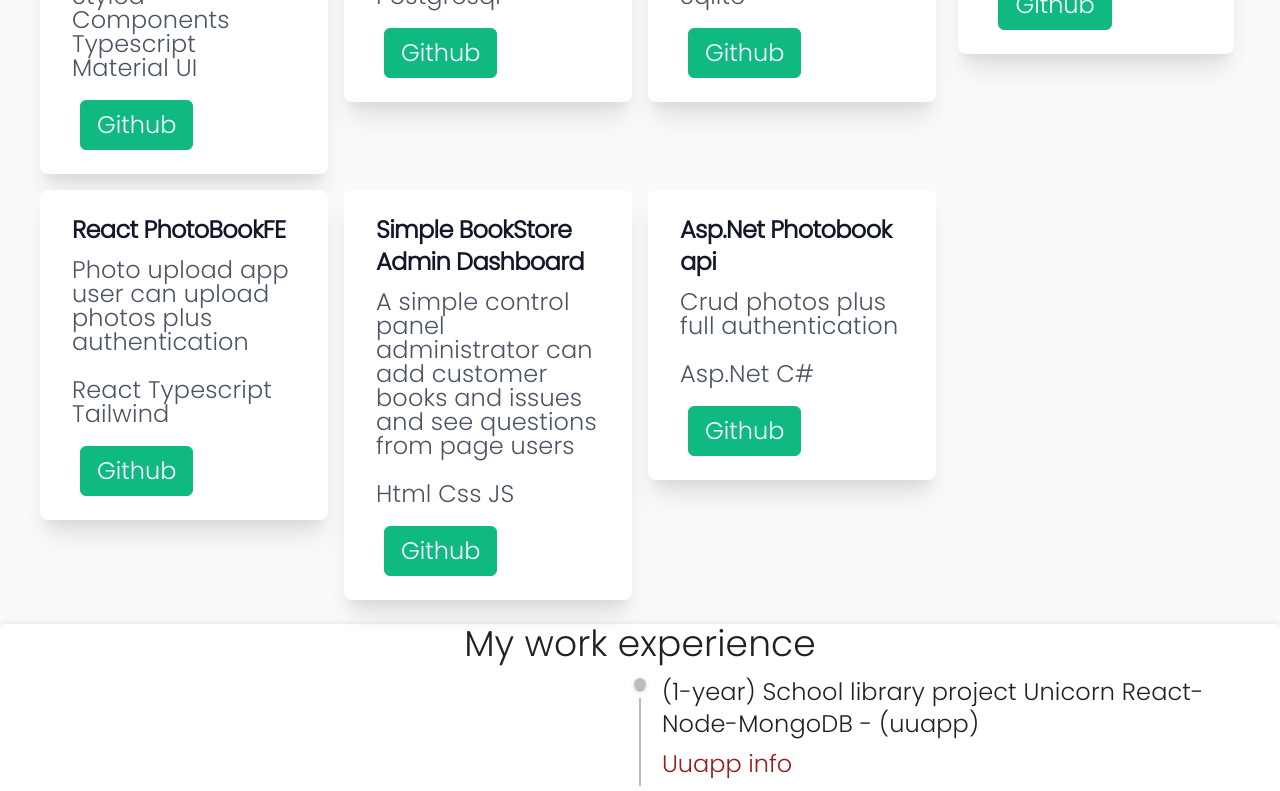
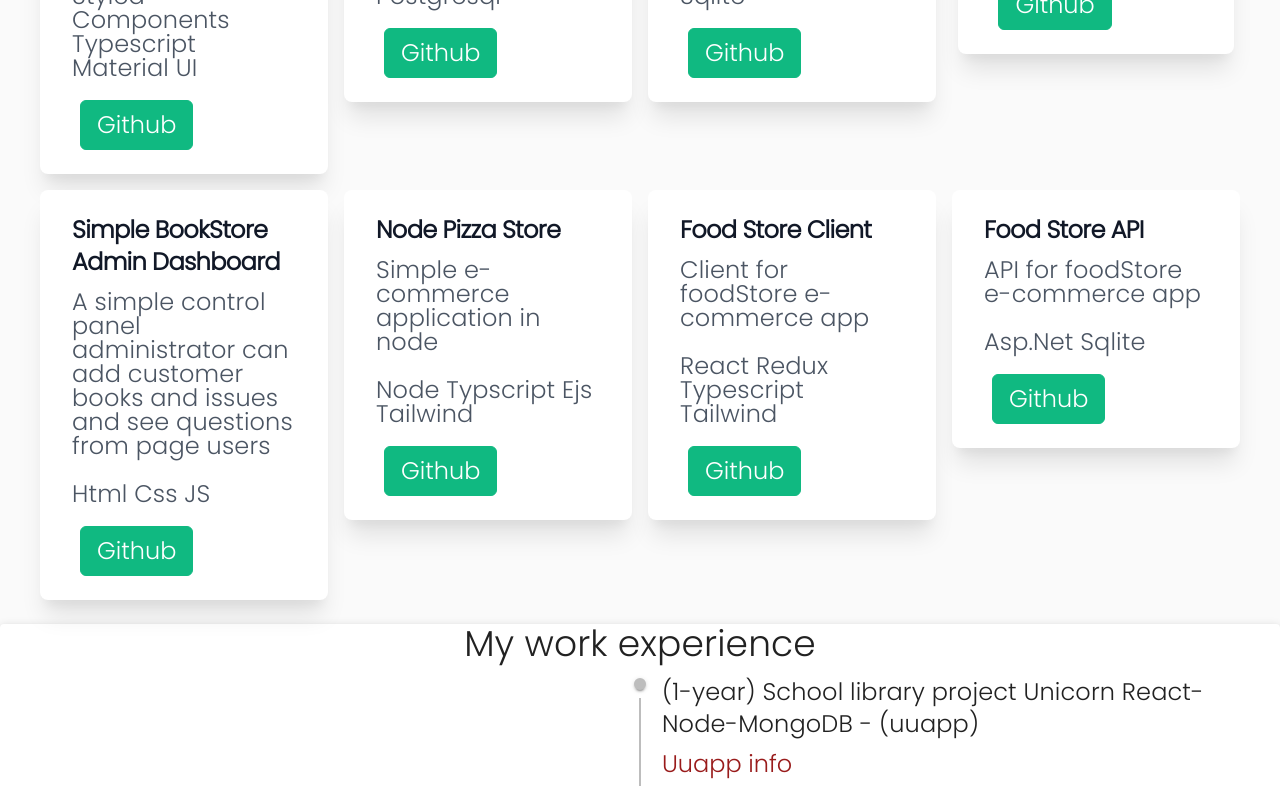
Before and after one commit to peterdinis/Portfolio-Dinis, a React (Create React App) app: page / in a window 1280 px wide. Shown: the part 2121-2912 px from the top of the page. Built offline with nearby package versions, Linux system fonts and the light colour scheme.

Commit message:
Update info

```diff
--- a/src/components/home/Images.jsx
+++ b/src/components/home/Images.jsx
@@ -27,8 +27,8 @@ function Images() {
           className="w-18"
         />
         <img
-          src="https://upload.wikimedia.org/wikipedia/commons/thumb/9/9a/Laravel.svg/1200px-Laravel.svg.png"
-          alt="Laravel"
+          src="https://upload.wikimedia.org/wikipedia/commons/a/a3/.NET_Logo.svg"
+          alt="Asp.Net"
           className="w-18"
         />
         <img
--- a/src/components/projects/MyProjects.jsx
+++ b/src/components/projects/MyProjects.jsx
@@ -39,15 +39,6 @@ const MyProjects = () => {
           link="https://github.com/peterdinis/Javascript-Snake-Game"
           firstLinkName="Github"
         />
-
-        <Project
-          name="React PhotoBookFE"
-          description={t("description.projectSixD")}
-          subName="React Typescript Tailwind"
-          link="https://github.com/peterdinis/RN-FoodApp"
-          firstLinkName="Github"
-        />
-
         <Project
           name="Simple BookStore Admin Dashboard"
           description={t("description.sevenDesc")}
@@ -57,12 +48,28 @@ const MyProjects = () => {
         />
 
         <Project
-          name="Asp.Net Photobook api"
-          description={t("description.projectSevenD")}
-          subName="Asp.Net C#"
-          link="https://github.com/peterdinis/Laravel-Restaurant-API"
+          name="Node Pizza Store"
+          description={t("description.newProjectOne")}
+          subName="Node Typscript Ejs Tailwind"
           firstLinkName="Github"
+          link="https://github.com/peterdinis/Node-Pizzas-App"
         />
+
+        <Project
+          name="Food Store Client"
+          description={t("description.newProjectTwo")}
+          subName="React Redux Typescript Tailwind"
+          firstLinkName="Github"
+          link="https://github.com/peterdinis/Food-Client"
+          />
+
+<Project
+          name="Food Store API"
+          description={t("description.newProjectThree")}
+          subName="Asp.Net Sqlite"
+          firstLinkName="Github"
+          link="https://github.com/peterdinis/Food-API"
+          />
       </div>
     </div>
   );
--- a/src/i18n/i18n.js
+++ b/src/i18n/i18n.js
@@ -38,6 +38,9 @@ i18n
             uuappHeader: "What is uuapp",
             newProject: "Simple social site",
             newCompany: "Inver s.r.o",
+            newProjectOne: "Simple e-commerce application in node",
+            newProjectTwo: "Client for foodStore e-commerce app",
+            newProjectThree: "API for foodStore e-commerce app",
             sevenDesc: "A simple control panel administrator can add customer books and issues and see questions from page users",
             uuappText: "This project was done during high school. The unicorn company announced a competition and the school I visited to apply. With the help of their framework we had to create a page. Their framework is based on the principle of React Node Mongodb (Modified version)"
           }
@@ -51,7 +54,10 @@ i18n
             firstSentence: "Ahoj Volám sa Peter Dinis. Mám 20 rokov. Pochádzam z Bardejova. Naštevoval som Strednú priemyselnú školu technickú(SPŠT) v Bardejove. Skúsil som to aj na vysokej škole v Žiline, ale tam mi to nevyšlo. Odbor Informatika. Medzi moje záujmy patrí futbal, volejbal.",
             secondSentence: "Najväčšie skúsenosti mám z technológiami: React Python Django a Typescript Node.",
             favoriteStack: "Môj obľubený stack",
+            newProjectOne: "Jednoduchá e-commerce aplikácia v node",
             myProjects: "Niektoré moje projekty",
+            newProjectTwo: "Frontend k e-commerce-app",
+            newProjectThree: "Api k e-commerce-app",
             projectOne: "Spšt Knižnica FE",
             projectOneD: "Frontend kopia školského projektu",
             projectTwo: "SPŠT API",
```
